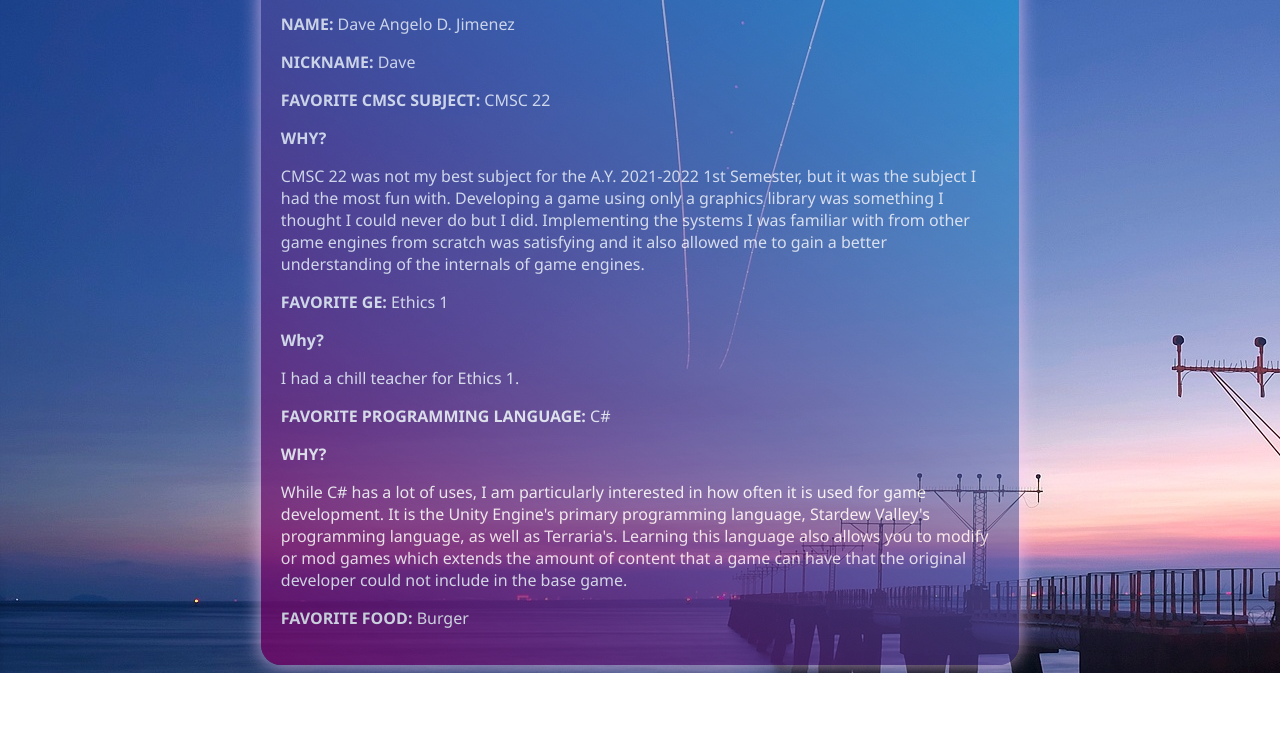
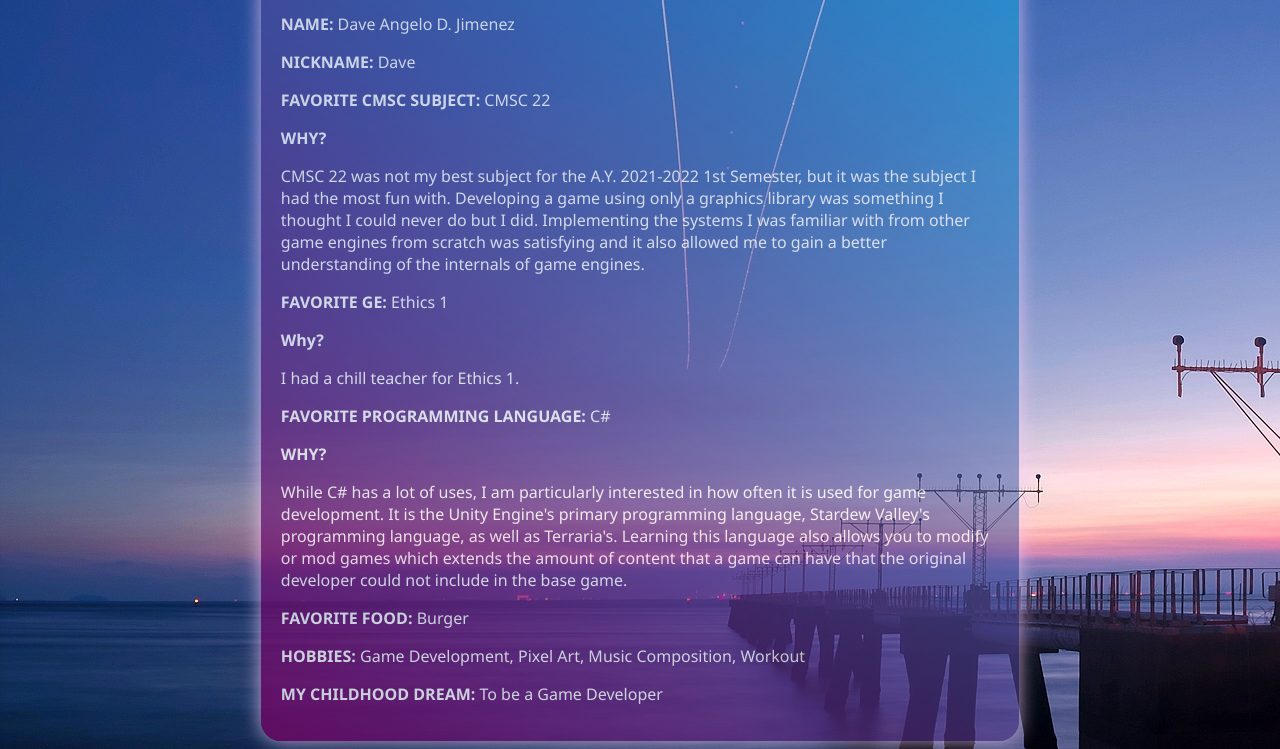
Before and after one commit to DvaeFroot/DvaeFroot.github.io, a plain HTML site: page index.html in a window 1280 px wide. Shown: the part 196-945 px from the top of the page. Before the commit the page ends 869 px from the top, so only its background shows below. Drawn offline with Linux system fonts and the light colour scheme.

Commit message:
Modify index.html

```diff
--- a/index.html
+++ b/index.html
@@ -1,12 +1,12 @@
 <!DOCTYPE html>
 <html>
   <head>
-    <link rel="stylesheet" type="text/css" href="index.css"/>
+    <link rel="stylesheet" type="text/css" href="index.css" />
   </head>
   <body>
     <div class="main-wrapper">
       <div class="header-wrapper"><h1>ABOUT ME</h1></div>
-			<hr align="center">
+      <hr align="center" />
       <p><b>NAME:</b> Dave Angelo D. Jimenez</p>
       <p><b>NICKNAME:</b> Dave</p>
       <p><b>FAVORITE CMSC SUBJECT:</b> CMSC 22</p>
@@ -39,6 +39,10 @@
         </p>
       </div>
       <p><b>FAVORITE FOOD:</b> Burger</p>
+      <p>
+        <b>HOBBIES:</b> Game Development, Pixel Art, Music Composition, Workout
+      </p>
+      <p><b>MY CHILDHOOD DREAM:</b> To be a Game Developer</p>
     </div>
   </body>
 </html>
```
